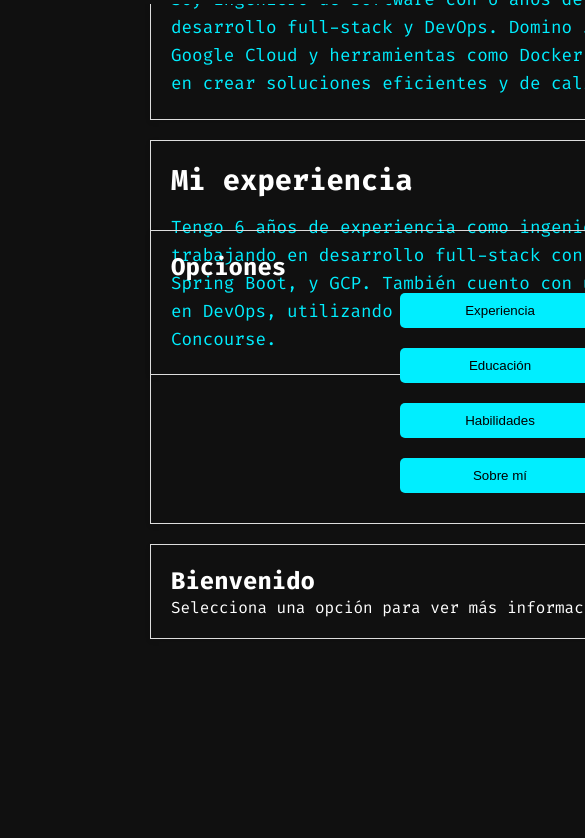
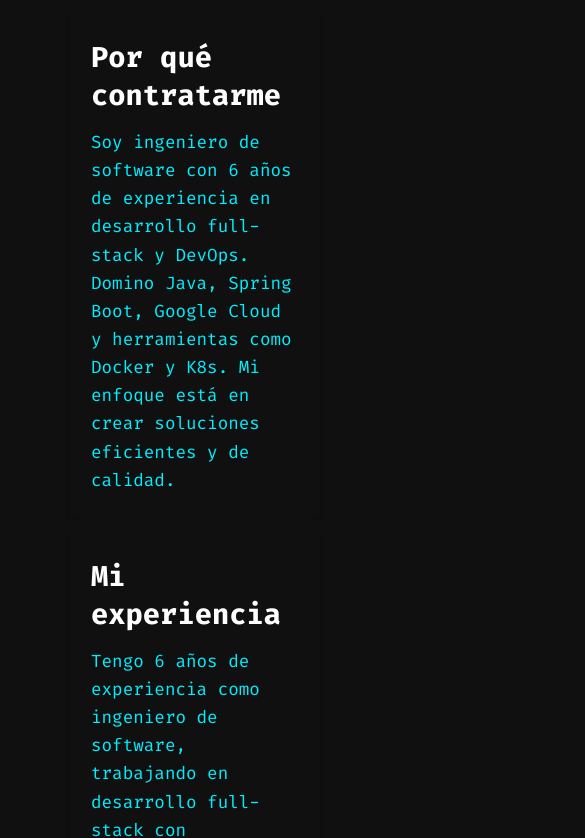
Before and after one commit to heysebas/Portafolio, a plain HTML site: page pagues/resume.html in a window 390 px wide. Shown: the part 63-901 px from the top of the page, 585 px wide, since content can reach past the window. Before the commit the page ends 844 px from the top, so only its background shows below. Drawn offline with Linux system fonts and the light colour scheme.

Commit message:
REsponsive

```diff
--- a/style/stylerResume.css
+++ b/style/stylerResume.css
@@ -1,4 +1,4 @@
-/* Contenedor flex para alinear las secciones */
+/* Estilo general para pantallas grandes (PC) */
 .info-container {
     display: flex;
     justify-content: space-between;  /* Espacio entre los elementos */
@@ -12,7 +12,7 @@
     flex: 1;                        /* Hace que las secciones ocupen el mismo espacio */
     padding: 20px;
     background-color: rgba(255, 255, 255, 0);
-    border: 1px solid #ddd;
+    border: 1px solid #dddddd00;
     box-shadow: 0 2px 5px rgba(0,0,0,0.1);
     width: 700px;
     height: 250px;
@@ -22,7 +22,7 @@
     flex: 1;                        /* Hace que las secciones ocupen el mismo espacio */
     padding: 20px;
     background-color: rgba(255, 255, 255, 0);
-    border: 1px solid #ddd;
+    border: 1px solid #dddddd00;
     box-shadow: 0 2px 5px rgba(0,0,0,0.1);
     width: 700px;
     height: 350px;
@@ -39,39 +39,16 @@
     color: #0ef;
 }
 
-/* Responsivo: En pantallas más pequeñas se colocan una debajo de la otra */
-@media (max-width: 768px) {
-    .info-container {
-        flex-direction: column;  /* En pantallas pequeñas se organizan en columna */
-        align-items: center;
-    }
-}
-
-
-.hero_2 {
+/* Hero sections */
+.hero_2, .hero_3 {
     display: flex;
     justify-content: space-around;
     align-items: center;
-    height: 30vh;
+    height: 2;
     text-align: left;
     background: #101010;
     padding: 50px 100px;
-    margin-top: 80px; /* Desplazamiento para evitar el header */
-}
-
-.hero_3 {
-    display: flex;
-    justify-content: space-around;
-    align-items: center;
-    height: 20vh;
-    text-align: left;
-    background: #101010;
-    padding: 50px 100px;
-    margin-top: 80px; /* Desplazamiento para evitar el header */
-}
-
-.hero-text {
-    max-width: 65%;
+    margin-top: 10px; /* Desplazamiento para evitar el header */
 }
 
 .hero-text h1 {
@@ -94,11 +71,7 @@
     line-height: 1.5;
 }
 
-
-
-
-
-
+/* Botones */
 .button-container {
     display: flex;
     flex-direction: column; /* Coloca los botones en una sola columna */
@@ -122,15 +95,7 @@
     background-color: rgb(0, 154, 165); /* Efecto hover */
 }
 
-
-
-
-
-
-
-
-
-/* Contenedor general de las tarjetas de experiencia */
+/* Tarjetas de experiencia */
 .experiencia-grid {
     display: grid;
     grid-template-columns: repeat(auto-fit, minmax(300px, 1fr));
@@ -141,7 +106,6 @@
     padding-right: 10px; /* Añadir un pequeño padding para evitar que el contenido quede debajo del scroll */
 }
 
-/* Estilo para las tarjetas */
 .experiencia-card {
     background-color: #1d1d1d;
     color: #e0e0e0;
@@ -173,7 +137,6 @@
     color: #ccc;
 }
 
-/* Para ocultar el scroll horizontal si se llegara a generar */
 .experiencia-grid::-webkit-scrollbar {
     width: 8px;
 }
@@ -186,3 +149,31 @@
 .experiencia-grid::-webkit-scrollbar-track {
     background-color: #1d1d1d;
 }
+
+/* Responsivo: Para pantallas más pequeñas (móviles y tablets) */
+@media (max-width: 768px) {
+    .info-container {
+        flex-direction: column;  /* En pantallas pequeñas se organizan en columna */
+        align-items: center;
+    }
+    .info-box,
+    .info-box-2 {
+        width: 100%;  /* Ocupar todo el ancho disponible */
+        max-width: 100%;  /* Evitar que se desborden en móviles */
+        height: auto;  /* Ajustar la altura según el contenido */
+    }
+
+    .hero_2,
+    .hero_3 {
+        flex-direction: column; /* Colocar los elementos en columna */
+        padding: 20px;  /* Reducir el padding en móviles */
+    }
+
+    .hero-text h1 {
+        font-size: 32px;  /* Ajustar el tamaño del texto */
+    }
+
+    .hero-text p {
+        font-size: 16px;  /* Reducir el tamaño de la fuente en móviles */
+    }
+}
```
